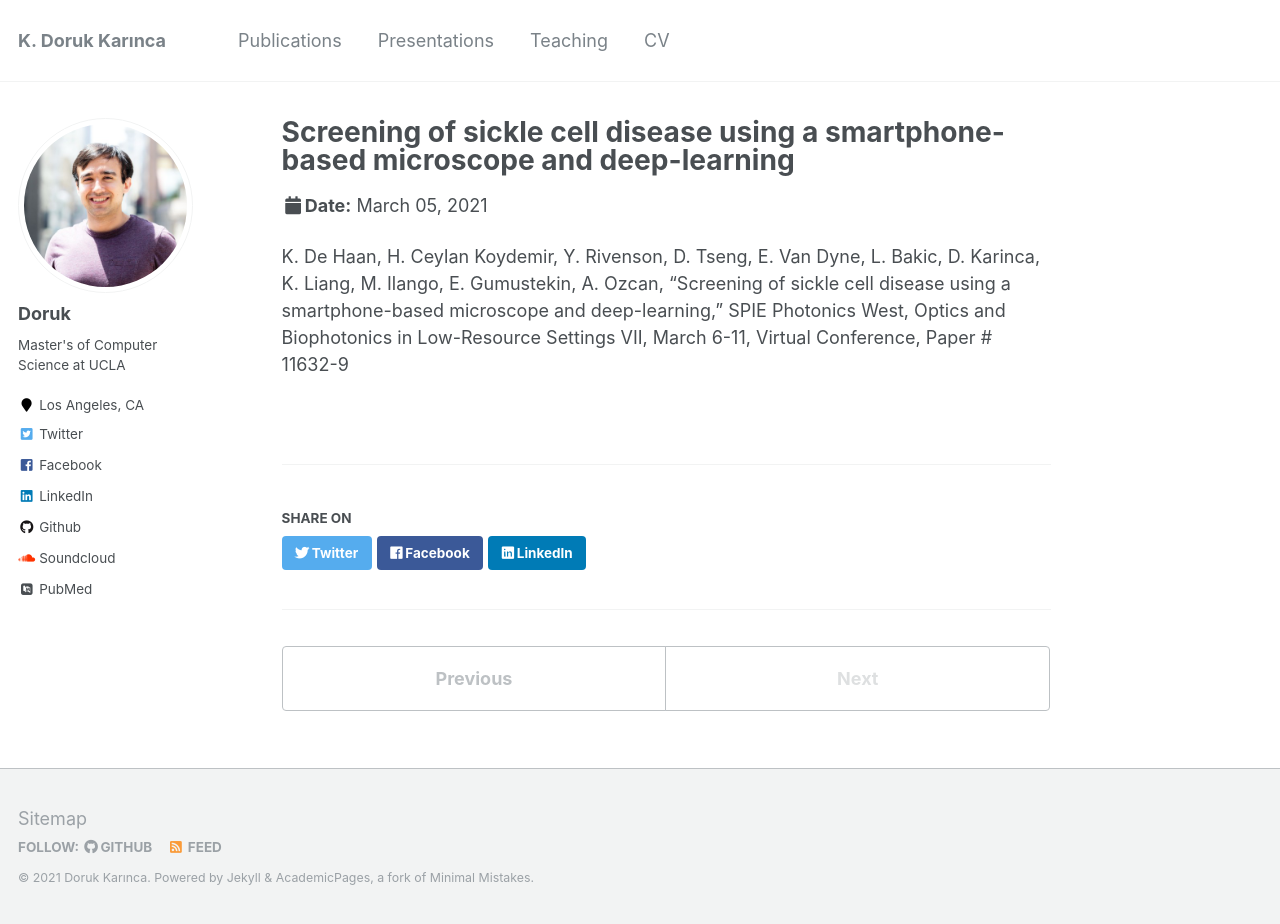
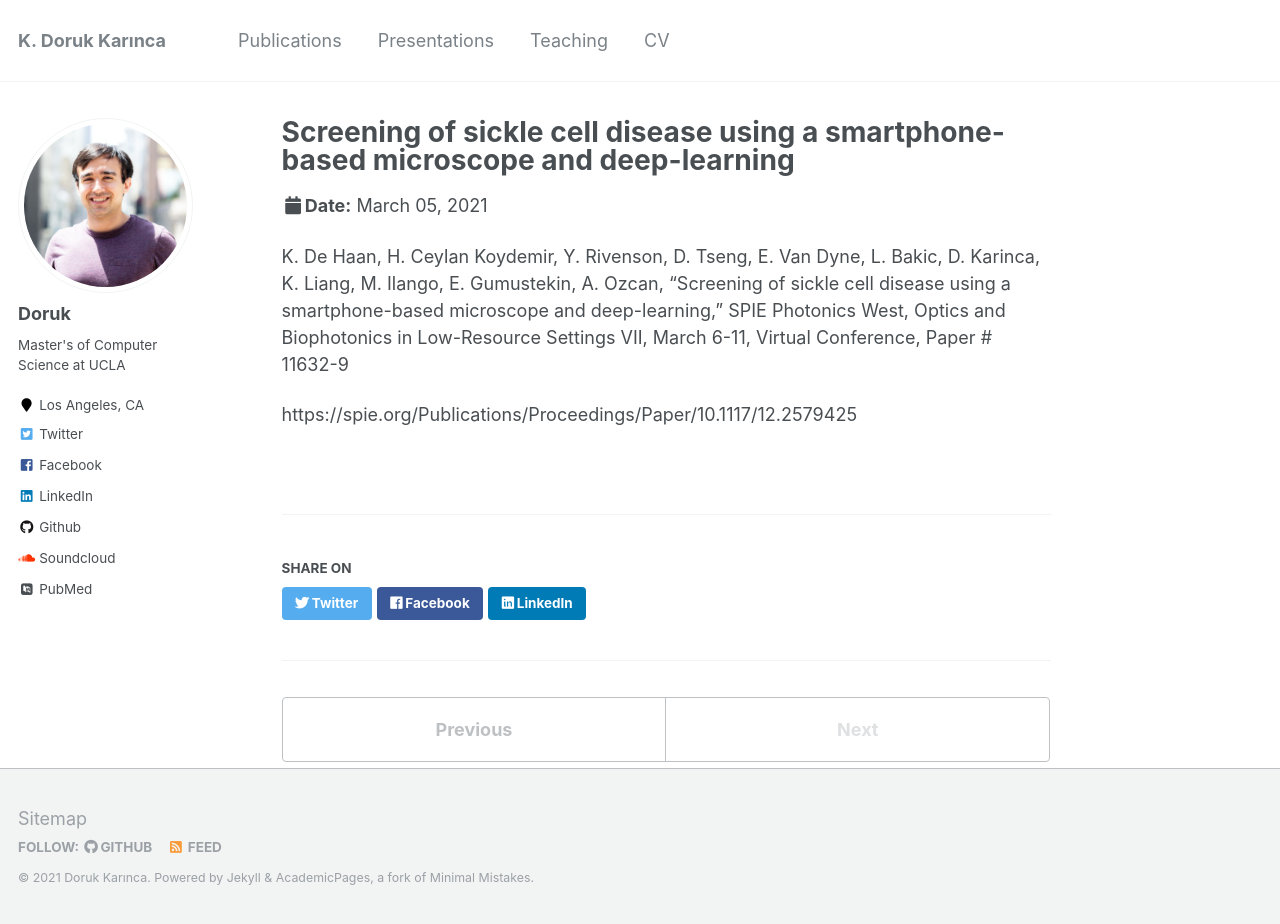
Before and after one commit to dorukkarinca/dorukkarinca.github.io, a Jekyll site: the page built from _talks/2021-03-05-sickle-cell-screening.md, in a window 1280 px wide and 924 px high. Built offline with Jekyll 4.4.1, drawn with Linux system fonts in a browser that asks for light colours; some web fonts are replaced; some of the changed lines change nothing that is shown.

Commit message:
add external link to conference proceeding

```diff
--- a/_talks/2021-03-05-sickle-cell-screening.md
+++ b/_talks/2021-03-05-sickle-cell-screening.md
@@ -12,3 +12,5 @@ K. De Haan, H. Ceylan Koydemir, Y. Rivenson, D. Tseng, E. Van Dyne, L. Bakic, D.
 Ilango, E. Gumustekin, A. Ozcan, “Screening of sickle cell disease using a smartphone-based microscope and
 deep-learning,” SPIE Photonics West, Optics and Biophotonics in Low-Resource Settings VII, March 6-11,
 Virtual Conference, Paper # 11632-9
+
+https://spie.org/Publications/Proceedings/Paper/10.1117/12.2579425
```
